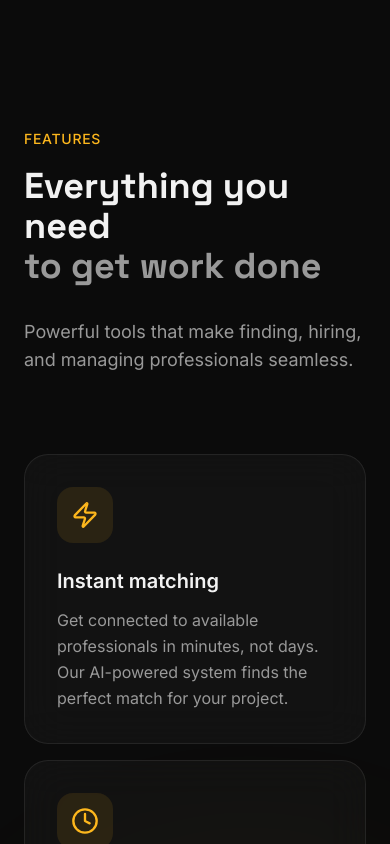
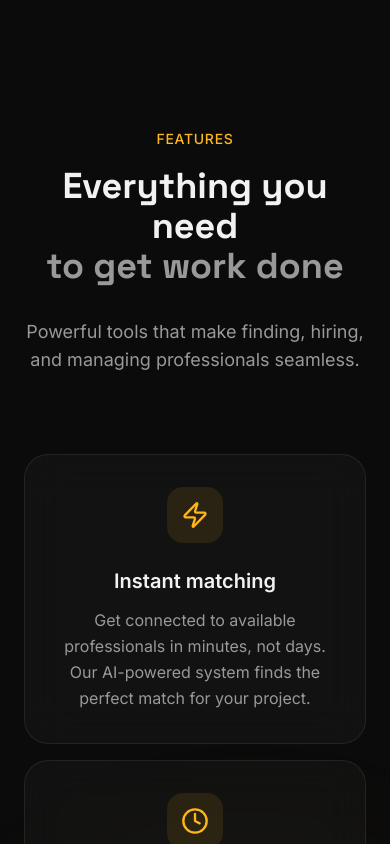
Before and after one commit to george-vpr/zypzo-site, a Next.js app: page / in a window 390 px wide. Shown: the part 10960-11804 px from the top of the page. Built offline with nearby package versions, Linux system fonts and the light colour scheme.

Commit message:
Update features.tsx

```diff
--- a/components/landing/features.tsx
+++ b/components/landing/features.tsx
@@ -51,7 +51,8 @@ export function Features() {
 
       <div className="relative mx-auto max-w-7xl px-6 lg:px-8">
         {/* Section header - asymmetric */}
-        <div className="mb-20 grid items-end gap-8 lg:grid-cols-2">
+        {/* Added text-center for mobile, md:text-left for tablet/desktop */}
+        <div className="mb-20 grid items-end gap-8 lg:grid-cols-2 text-center md:text-left">
           <motion.div
             initial={{ opacity: 0, y: 30 }}
             whileInView={{ opacity: 1, y: 0 }}
@@ -73,7 +74,7 @@ export function Features() {
             whileInView={{ opacity: 1, y: 0 }}
             viewport={{ once: true }}
             transition={{ duration: 0.6, delay: 0.1 }}
-            className="max-w-md text-lg text-muted-foreground lg:text-right"
+            className="max-w-md text-lg text-muted-foreground text-center lg:text-right mx-auto lg:mx-0"
           >
             Powerful tools that make finding, hiring, and managing professionals
             seamless.
@@ -93,8 +94,10 @@ export function Features() {
                 index === 0 ? "lg:col-span-2" : ""
               } ${index === 3 ? "lg:col-span-2" : ""}`}
             >
-              <div className="glass-card h-full rounded-3xl p-8 transition-all duration-300 hover:border-yellow-400/30 hover:bg-yellow-400/5">
-                <div className="mb-6 flex h-14 w-14 items-center justify-center rounded-2xl bg-yellow-400/10 transition-colors group-hover:bg-yellow-400/20">
+              {/* Added text-center for mobile, md:text-left for tablet/desktop */}
+              <div className="glass-card h-full rounded-3xl p-8 transition-all duration-300 hover:border-yellow-400/30 hover:bg-yellow-400/5 text-center md:text-left">
+                {/* Added mx-auto for mobile, md:mx-0 for tablet/desktop */}
+                <div className="mb-6 flex h-14 w-14 items-center justify-center rounded-2xl bg-yellow-400/10 transition-colors group-hover:bg-yellow-400/20 mx-auto md:mx-0">
                   <feature.icon className="h-7 w-7 text-yellow-400" />
                 </div>
 
```
